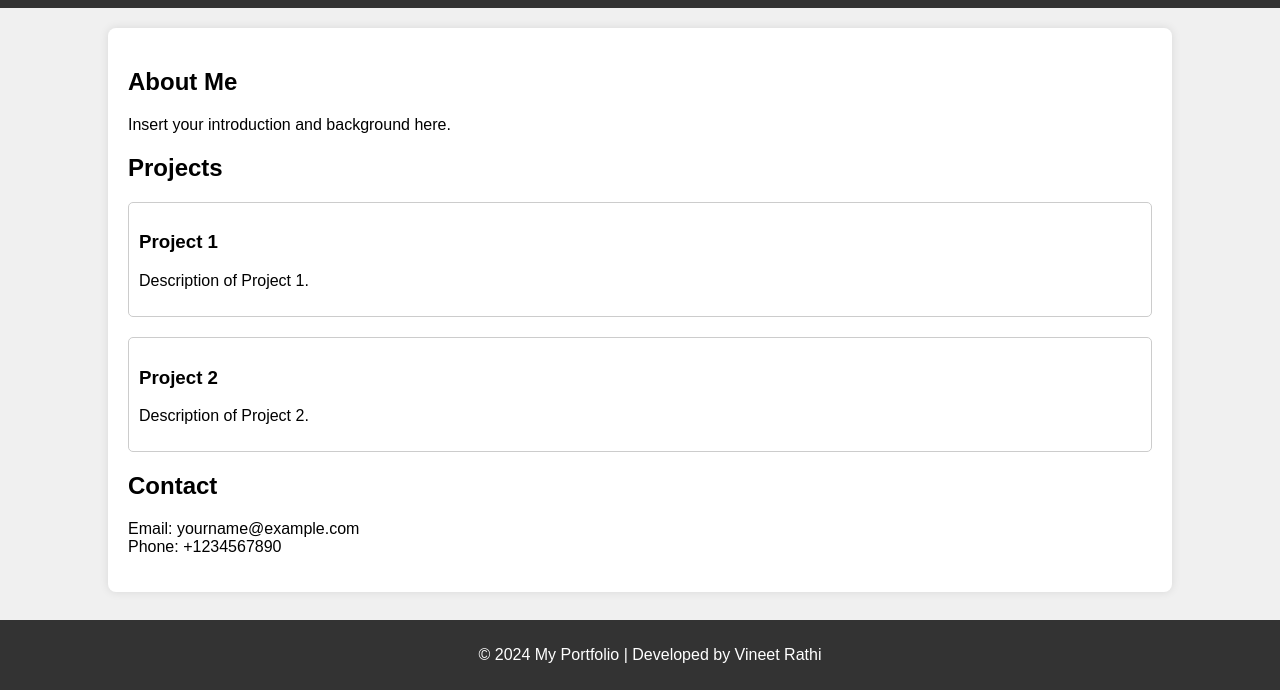
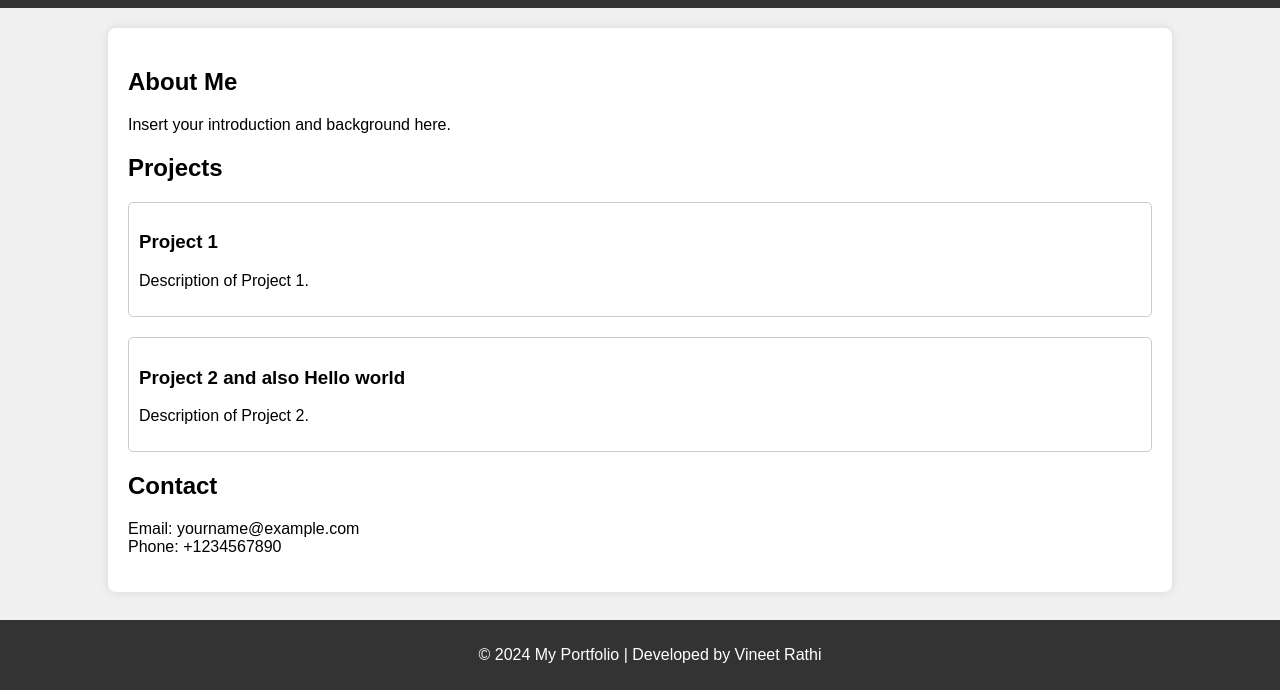
Before and after one commit to 7SinsGamingPain/krishnaboraconstruction, a plain HTML site: page index.html in a window 1280 px wide. Shown: the part 110-800 px from the top of the page. Drawn offline with Linux system fonts and the light colour scheme.

Commit message:
Repo is successfully connected

```diff
--- a/index.html
+++ b/index.html
@@ -76,7 +76,7 @@
                 <p>Description of Project 1.</p>
             </div>
             <div class="project">
-                <h3>Project 2</h3>
+                <h3>Project 2 and also Hello world</h3>
                 <p>Description of Project 2.</p>
             </div>
             <!-- Add more projects as needed -->
```
